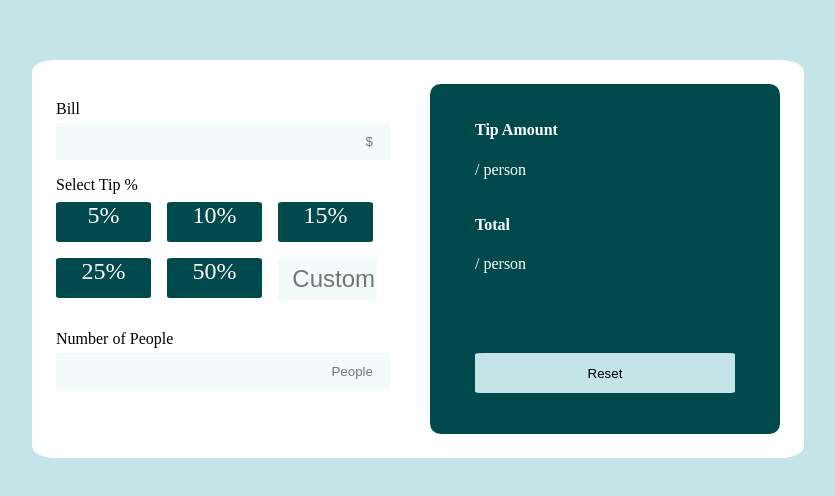
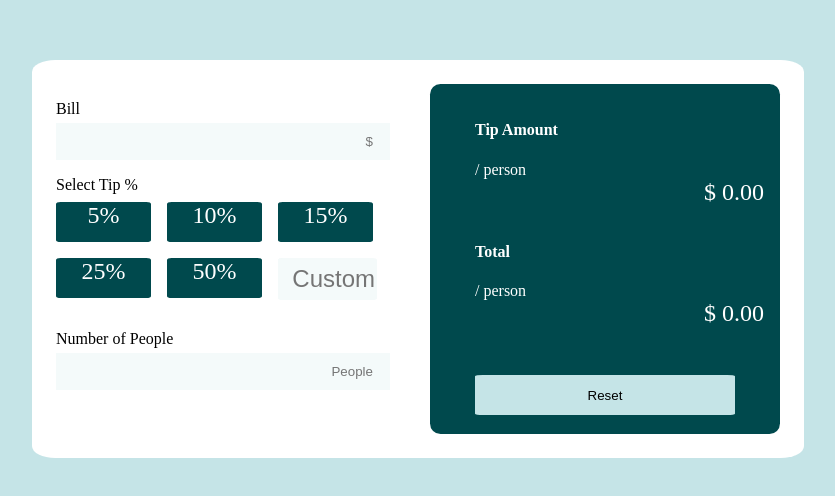
Before and after one commit to FlorinDobinciuc/tip-calculator, a React (Create React App) app in the folder tip-calculator/: page / in a window 1280 px wide. Shown: the part 156-652 px from the top of the page, without its empty margins (222-1057 px from the left). Built offline with nearby package versions, Linux system fonts and the light colour scheme.

Commit message:
Add some minor changes

```diff
--- a/tip-calculator/src/components/resultsShown/TipAmount.jsx
+++ b/tip-calculator/src/components/resultsShown/TipAmount.jsx
@@ -1,9 +1,14 @@
 function TipAmount({ title }) {
   return (
-    <div className="tipAmount">
-      <h4>{title}</h4>
-      <span>/ person</span>
-    </div>
+    <>
+      <div className="tipAmount">
+        <h4>{title}</h4>
+        <span>/ person</span>
+      </div>
+      <div className="initial-amount">
+        <span>$ 0.00</span>
+      </div>
+    </>
   );
 }
 
--- a/tip-calculator/src/index.css
+++ b/tip-calculator/src/index.css
@@ -40,7 +40,7 @@ html {
   align-self: center;
   border: none;
   border-radius: 3%;
-  margin-top: 5rem;
+  margin-top: 3rem;
 }
 
 .resetButton:hover {
@@ -123,3 +123,11 @@ section {
   flex-direction: row;
   flex-wrap: wrap;
 }
+
+.initial-amount {
+  display: flex;
+  flex-direction: row-reverse;
+  font-size: x-large;
+  color: white;
+  padding-right: 1rem;
+}
```
